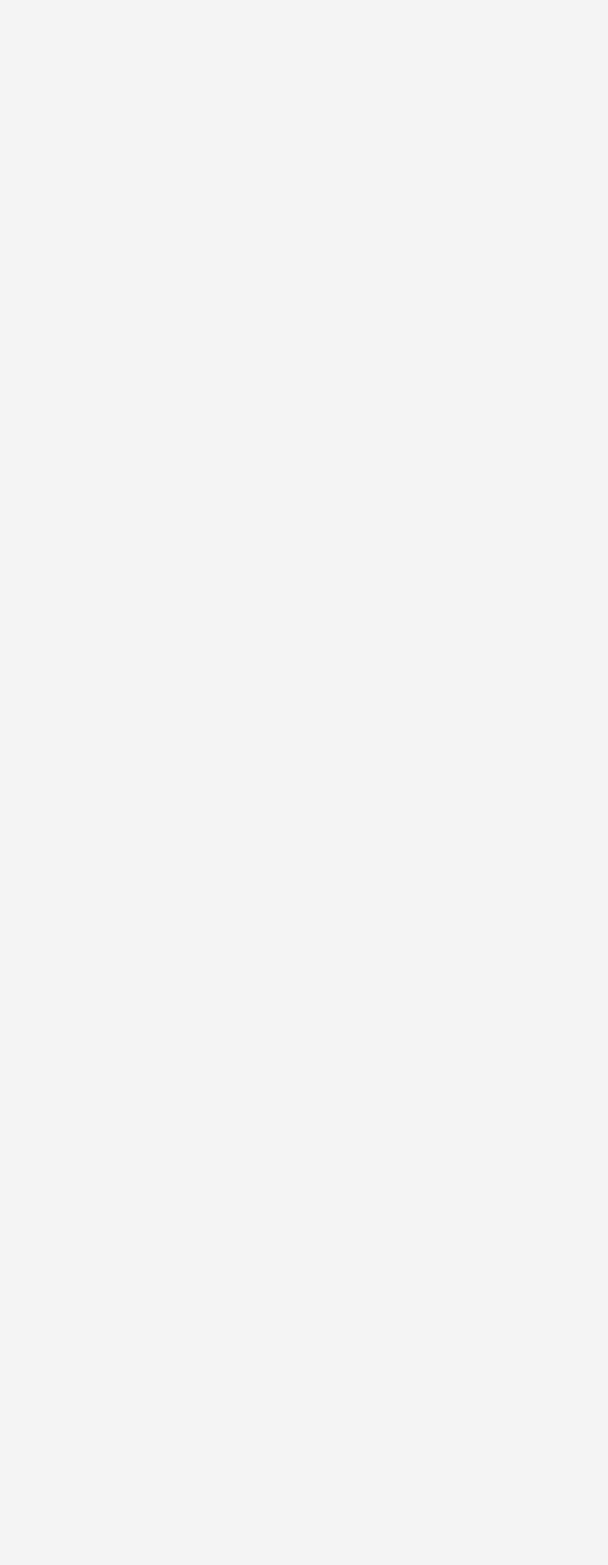
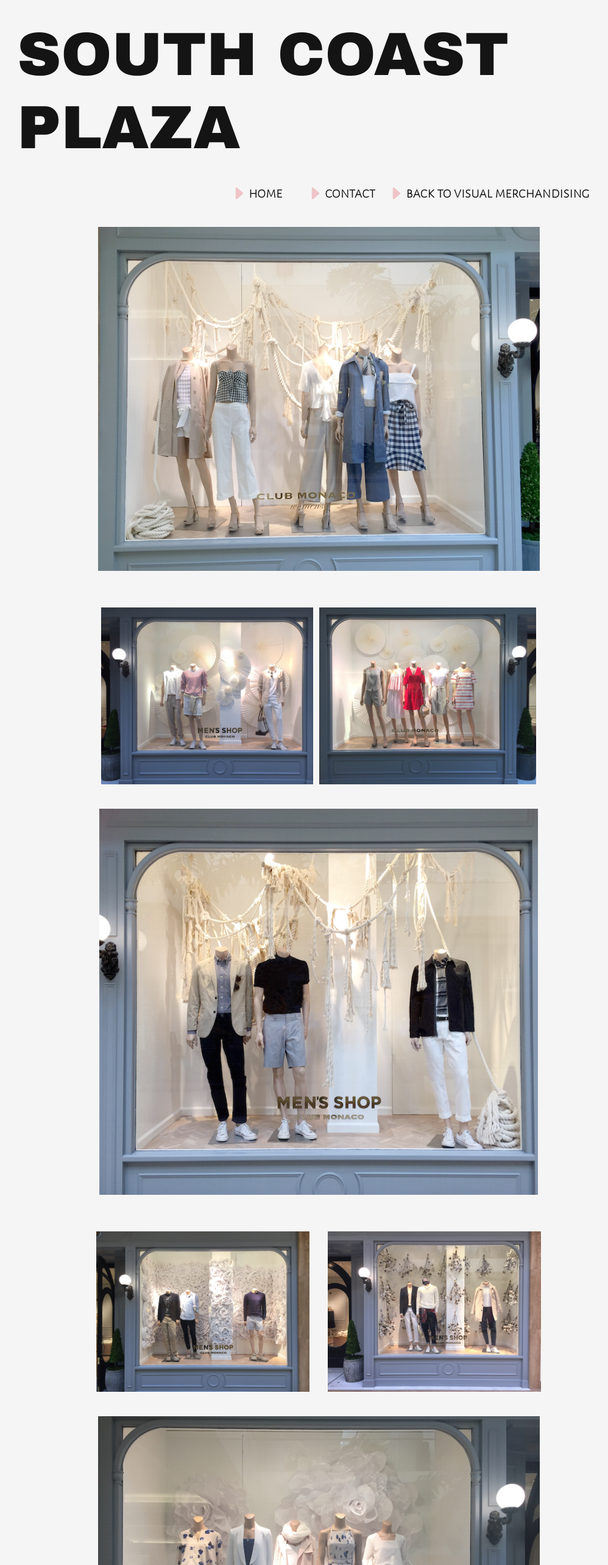
Before and after one commit to alisoncarnes/jnicholas-portfolio, a React (Create React App) app: page /southcoastplaza in a window 1280 px wide. Shown: the top 2566 px of the page at 61% size, without its empty margins (117-1115 px from the left). Before the commit the page ends 800 px from the top, so only its background shows below. Built offline with nearby package versions, Linux system fonts and the light colour scheme.

Commit message:
completed adding club monaco photos to site

```diff
--- a/src/App.js
+++ b/src/App.js
@@ -8,6 +8,7 @@
 import BeverlyDrive from './components/BeverlyDrive';
 import SantaMonica from './components/SantaMonica';
 import SanFran from './components/SanFran';
+import SouthCoast from './components/SouthCoast';
 import Fade from 'react-reveal/Fade';
 
 
@@ -24,6 +25,7 @@
           <Route exact path='/beverlydrive' component={BeverlyDrive} />
           <Route exact path='/santamonica' component={SantaMonica} />
           <Route exact path='/sanfrancisco' component={SanFran} />
+          <Route exact path='/southcoastplaza' component={SouthCoast} />
       </Switch>
     </Router>
     </div>
--- a/src/components/BeverlyCenter.js
+++ b/src/components/BeverlyCenter.js
@@ -1,8 +1,7 @@
 import React, { Component } from 'react';
 import { BrowserRouter as Router, Switch, Route, Link } from 'react-router-dom';
 import "bootstrap/dist/css/bootstrap.min.css";
-// import BootstrapCarousel from '../components/Carousel';
-// import CosCarousel from '../components/CosCarousel';
+
 
 class BeverlyCenter extends Component {
   render() {
--- a/src/components/SantaMonica.js
+++ b/src/components/SantaMonica.js
@@ -69,7 +69,7 @@
         </div>
 
 
-        <div className="padding"/>
+        <div className="padding2"/>
 
         <img className="top-photo" src={'./clubsantamonica/6.jpg'}/>
 
--- a/src/components/SouthCoast.js
+++ b/src/components/SouthCoast.js
@@ -0,0 +1,142 @@
+import React, { Component } from 'react';
+import { BrowserRouter as Router, Switch, Route, Link } from 'react-router-dom';
+import "bootstrap/dist/css/bootstrap.min.css";
+
+
+class SouthCoast extends Component {
+  render() {
+    return (
+      <div className="main">
+        <div className="container">
+          <Router>
+            <h1 className="visual-title" style={{marginTop: "30px"}}>South Coast Plaza</h1>
+
+
+                <div className="links">
+                  <ul>
+                    <li>
+                    <ion-icon style={{color:"#EFC5C7"}} name="caret-forward-outline"></ion-icon>
+                    <a href={'/'} className="top-link">Home</a>
+
+                      <ion-icon style={{color:"#EFC5C7"}} name="caret-forward-outline"></ion-icon>
+                      <a href={'/about'}>Contact</a>
+
+                      <ion-icon style={{paddingLeft: '20px', color:"#EFC5C7"}} name="caret-forward-outline"></ion-icon>
+                        <a href={'/visualmerchandising'} className="top-link">back to Visual Merchandising</a>
+
+
+                    </li>
+
+                  </ul>
+
+                </div>
+
+          </Router>
+
+          <img className="top-photo" src={'./clubsouthcoastplaza/1.png'}/>
+
+          <div className="padding2"/>
+
+          <div className="row justify-content-center">
+
+            <div className="left-col">
+              <img className="left" src={'./clubsouthcoastplaza/7.jpg'}/>
+            </div>
+
+            <div className="right-col">
+              <img className="right" src={'./clubsouthcoastplaza/6.png'}/>
+            </div>
+
+          </div>
+
+          <div className="padding2"/>
+
+          <img className="top-photo" style={{width: "720px"}} src={'./clubsouthcoastplaza/2.png'}/>
+
+          <div className="padding2"/>
+
+          <div className="row justify-content-center">
+
+            <div className="col-4">
+              <img className="portfolio-photo"  src={'./clubsouthcoastplaza/17.png'}/>
+            </div>
+
+            <div className="col-4">
+              <img className="portfolio-photo" src={'./clubsouthcoastplaza/11.png'}/>
+            </div>
+
+          </div>
+
+          <div className="padding2"/>
+
+          <img className="top-photo" src={'./clubsouthcoastplaza/16.png'}/>
+
+          <div className="padding2"/>
+
+          <div className="row justify-content-center">
+
+            <div className="left-col">
+              <img className="left-photo" src={'./clubsouthcoastplaza/9.jpg'}/>
+            </div>
+
+            <div className="right-col">
+              <img className="right-photo" src={'./clubsouthcoastplaza/8.jpg'}/>
+            </div>
+
+          </div>
+
+          <div className="padding2"/>
+
+          <img className="top-photo" src={'./clubsouthcoastplaza/10.jpg'}/>
+
+          <div className="padding2"/>
+
+          <div className="row justify-content-center">
+
+            <div className="col-4">
+              <img className="portfolio-photo"  src={'./clubsouthcoastplaza/3.jpg'}/>
+            </div>
+
+            <div className="col-4">
+              <img className="portfolio-photo" src={'./clubsouthcoastplaza/5.png'}/>
+            </div>
+
+          </div>
+
+          <div className="padding2"/>
+
+          <img className="top-photo" src={'./clubsouthcoastplaza/13.jpg'}/>
+
+          <div className="padding2"/>
+
+          <div className="row justify-content-center">
+
+            <div className="col-4">
+              <img className="portfolio-photo"  src={'./clubsouthcoastplaza/14.jpg'}/>
+            </div>
+
+            <div className="col-4">
+              <img className="portfolio-photo" src={'./clubsouthcoastplaza/15.jpg'}/>
+            </div>
+
+          </div>
+
+          <div className="padding2"/>
+
+          <img className="top-photo" src={'./clubsouthcoastplaza/12.jpg'}/>
+
+          <div className="padding2"/>
+
+          <img className="top-photo" src={'./clubsouthcoastplaza/4.jpg'}/>
+
+          <div className="padding2"/>
+
+
+
+        </div>
+      </div>
+    )
+  }
+}
+
+export default SouthCoast;
--- a/src/components/VisualMerch.js
+++ b/src/components/VisualMerch.js
@@ -44,6 +44,9 @@
               <br/>
               <ion-icon style={{color:"#EFC5C7"}} name="caret-forward-outline"></ion-icon>
               <a href={'/sanfrancisco'}>San Francisco</a>
+              <br/>
+              <ion-icon style={{color:"#EFC5C7"}} name="caret-forward-outline"></ion-icon>
+              <a href={'/southcoastplaza'}>South Coast Plaza</a>
 
 
              </p>
--- a/src/index.css
+++ b/src/index.css
@@ -200,7 +200,7 @@
 
   }
 
-  .description{
+  h2.description{
     font-size: 1.5em !important;
     margin-left: 5px;
     text-align: left;
```
Also changed, not shown: 1 other file (tests, documents, lock files or other folders).
